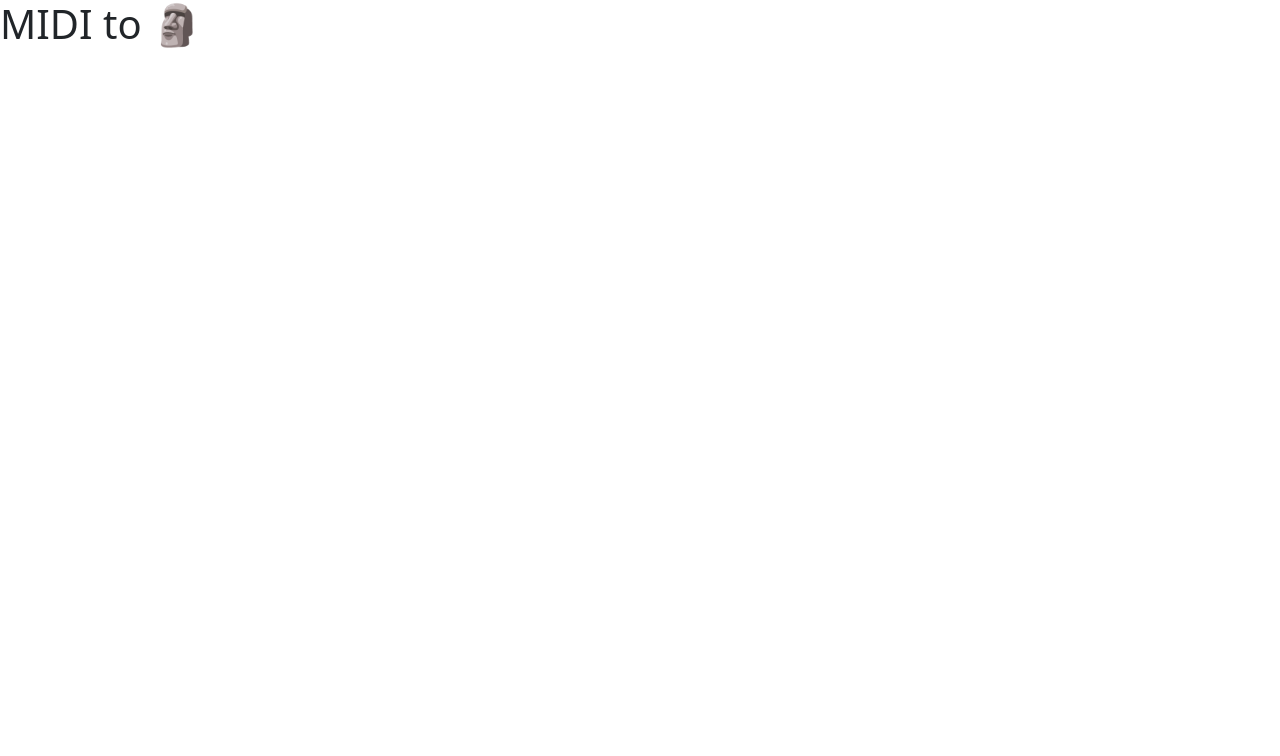
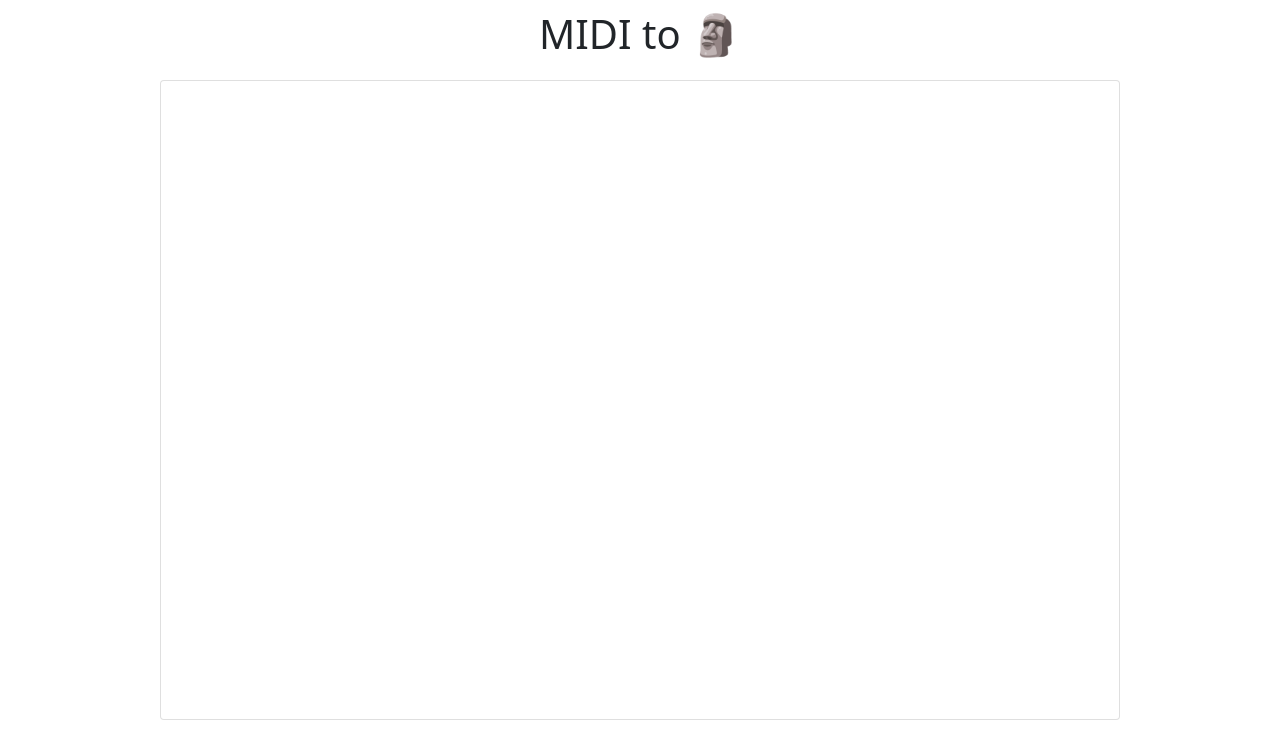
Before and after one commit to redoverflow/midi2dontyoulectureme, a plain HTML site: page index.html in a window 1280 px wide. Drawn offline with nearby package versions, Linux system fonts and the light colour scheme.

Commit message:
ooga booga wofo ofi oaueiovgjuoe;kfhwkgjnorew;AAAAAAAAAAAAAAAAAAAAAAAAAA

```diff
--- a/index.html
+++ b/index.html
@@ -4,6 +4,12 @@
     <link rel="stylesheet" href="./assets/styles/style.css">
 </head>
 <body>
-    <h1>MIDI to 🗿</h1>
+    <div style="text-align: center;">
+        <h1 style="margin-top: 10px;">MIDI to 🗿</h1>
+        <div class="card" style="width: 75%; height: 80%; position: absolute; left: 50%; top: 50%; transform: translate(-50%, -50%);">
+
+    </div>
+
+    <script src="https://unpkg.com/@tonejs/midi"></script>
     <script src="./assets/scripts/index.js"></script>
 </body>
```
Also changed, not shown: concept art for website.png (added).
